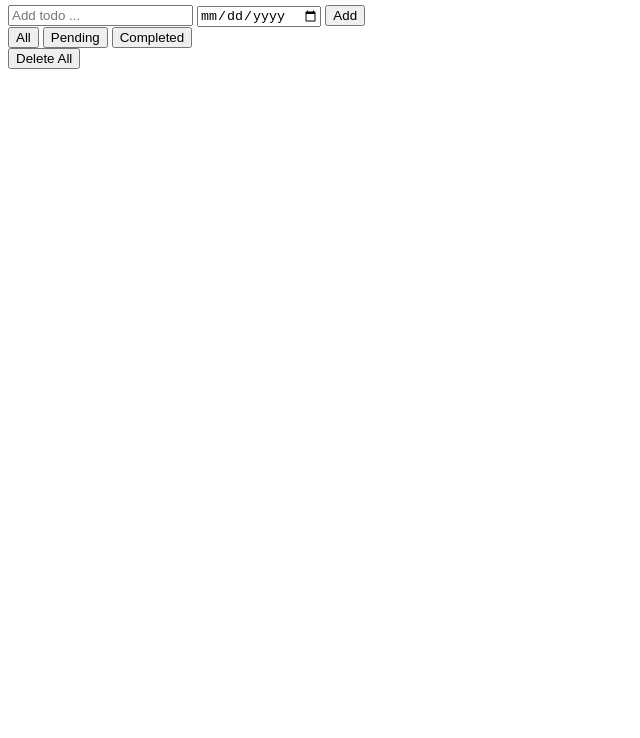
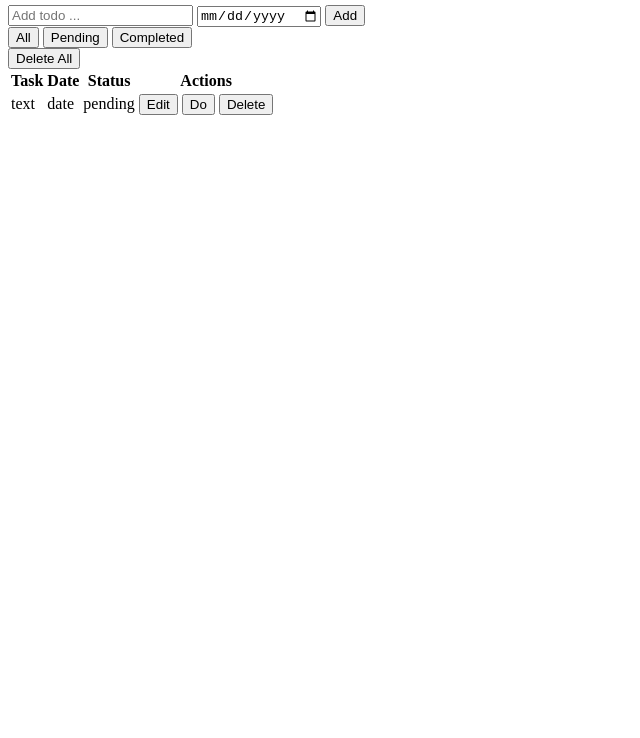
Before and after one commit to mobinaShahbazi83/todo-app-js, a plain HTML site: page index.html in a window 1280 px wide. Shown: the part 62-800 px from the top of the page, without its empty margins (0-640 px from the left). Drawn offline with Linux system fonts and the light colour scheme.

Commit message:
Implementing the HTML structure of the table section

```diff
--- a/index.html
+++ b/index.html
@@ -25,6 +25,32 @@
         </div>
     </div>
 
+    <div class="table">
+        <table>
+            <thead>
+                <tr>
+                    <th>Task</th>
+                    <th>Date</th>
+                    <th>Status</th>
+                    <th>Actions</th>
+                </tr>
+            </thead>
+            <tbody>
+                <tr>
+                    <td>text</td>
+                    <td>date</td>
+                    <td>pending</td>
+                    <td>
+                        <button>Edit</button>
+                        <button>Do</button>
+                        <button>Delete</button>
+                    </td>
+                </tr>
+            </tbody>
+        </table>
+
+    </div>
+
 
     <script src="./js/app.js"></script>
 </body>
```
